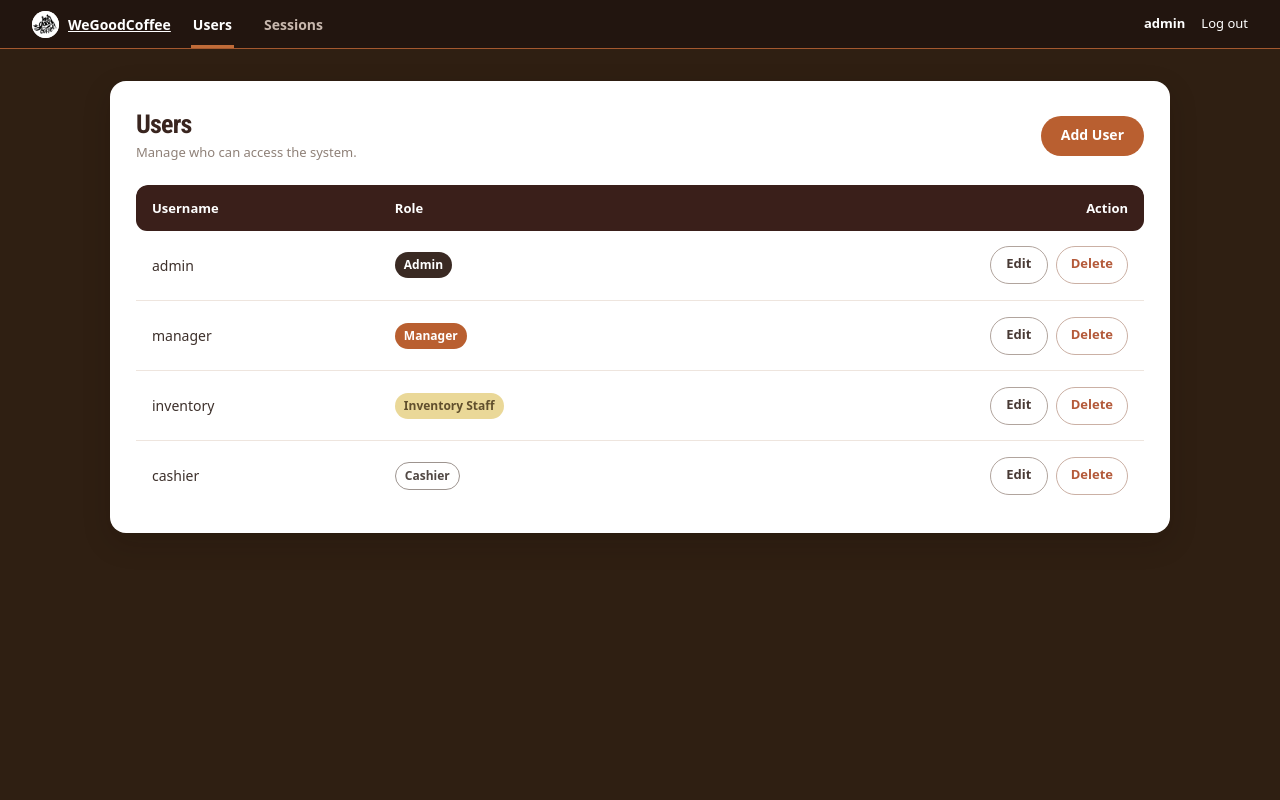
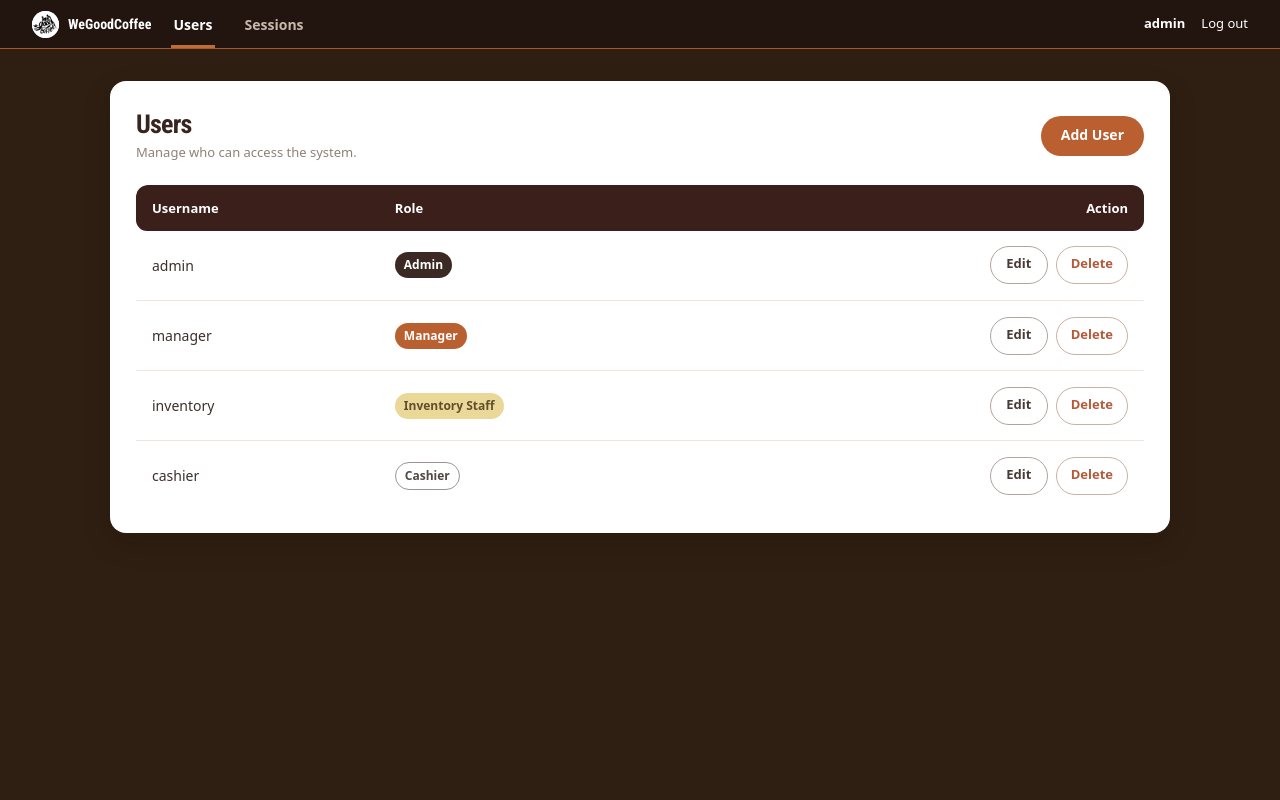
Before and after one commit to sump-exe/weGoodCoffee, a PHP site: page /admin/index.php in a window 1280 px wide. Run offline with PHP 8.4, Linux system fonts and the light colour scheme; a user stored in the database is signed in; data comes from the database, SQL or seed files in the repository.

Commit message:
made the look of the name of the business (within the navigation bar) uniform across all pages

```diff
--- a/admin/index.php
+++ b/admin/index.php
@@ -33,7 +33,7 @@ try {
 </head>
 <body class="admin-page">
     <header class="site-header">
-        <a class="brand" aria-label="WeGoodCoffee home"><img class="brand-logo" src="../img/logo.png" alt=""></a>
+        <a class="brand" aria-label="WeGoodCoffee home"><img class="brand-logo" src="../img/logo.png" alt=""><span class="brand-name">WeGoodCoffee</span></a>
         <nav class="header-nav" aria-label="Admin navigation">
             <a class="active" href="index.php" aria-current="page">Users</a>
             <a href="sessions.php">Sessions</a>
--- a/admin/sessions.php
+++ b/admin/sessions.php
@@ -28,7 +28,7 @@ try {
 </head>
 <body class="admin-page sessions-page">
     <header class="site-header">
-        <a class="brand" aria-label="WeGoodCoffee home"><img class="brand-logo" src="../img/logo.png" alt=""></a>
+        <a class="brand" aria-label="WeGoodCoffee home"><img class="brand-logo" src="../img/logo.png" alt=""><span class="brand-name">WeGoodCoffee</span></a>
         <nav class="header-nav" aria-label="Admin navigation">
             <a href="index.php">Users</a>
             <a class="active" href="sessions.php" aria-current="page">Sessions</a>
--- a/index.php
+++ b/index.php
@@ -76,7 +76,7 @@ if ($requestMethod === 'POST') {
 </head>
 <body>
     <header class="site-header">
-        <a class="brand" aria-label="WeGoodCoffee home"><img class="brand-logo" src="img/logo.png" alt=""></a>
+        <a class="brand" aria-label="WeGoodCoffee home"><img class="brand-logo" src="img/logo.png" alt=""><span class="brand-name">WeGoodCoffee</span></a>
     </header>
 
     <main class="login-stage">
--- a/invStaff/index.php
+++ b/invStaff/index.php
@@ -13,7 +13,7 @@ app_require_role('inventory_staff');
 </head>
 <body class="inventory-page">
     <header class="site-header">
-        <a class="brand" href="../index.php" aria-label="WeGoodCoffee home"><img class="brand-logo" src="../img/logo.png" alt=""></a>
+        <a class="brand" href="../index.php" aria-label="WeGoodCoffee home"><img class="brand-logo" src="../img/logo.png" alt=""><span class="brand-name">WeGoodCoffee</span></a>
         <div class="d-flex align-items-center gap-3 ms-auto">
             <?php app_render_user_profile(); ?>
             <form action="../logout.php" method="post">
--- a/manager/index.php
+++ b/manager/index.php
@@ -13,7 +13,7 @@ app_require_role('manager');
 </head>
 <body>
     <header class="site-header">
-        <a class="brand" href="../index.php" aria-label="WeGoodCoffee home"><img class="brand-logo" src="../img/logo.png" alt=""></a>
+        <a class="brand" href="../index.php" aria-label="WeGoodCoffee home"><img class="brand-logo" src="../img/logo.png" alt=""><span class="brand-name">WeGoodCoffee</span></a>
         <div class="d-flex align-items-center gap-3 ms-auto">
             <?php app_render_user_profile(); ?>
             <form action="../logout.php" method="post">
--- a/manager/menuItems.php
+++ b/manager/menuItems.php
@@ -114,7 +114,7 @@ $statusMessage = $status === 'updated'
 </head>
 <body>
     <header class="site-header">
-        <a class="brand" href="index.php" aria-label="WeGoodCoffee manager home"><img class="brand-logo" src="../img/logo.png" alt=""></a>
+        <a class="brand" href="index.php" aria-label="WeGoodCoffee manager home"><img class="brand-logo" src="../img/logo.png" alt=""><span class="brand-name">WeGoodCoffee</span></a>
         <div class="d-flex align-items-center gap-3 ms-auto">
             <?php app_render_user_profile(); ?>
             <form action="../logout.php" method="post">
--- a/pos/index.php
+++ b/pos/index.php
@@ -20,7 +20,7 @@ $menuState = pos_load_menu($conn);
 </head>
 <body class="pos-page-body">
     <header class="site-header">
-        <a class="brand" href="../index.php" aria-label="WeGoodCoffee home"><img class="brand-logo" src="../img/logo.png" alt=""></a>
+        <a class="brand" href="../index.php" aria-label="WeGoodCoffee home"><img class="brand-logo" src="../img/logo.png" alt=""><span class="brand-name">WeGoodCoffee</span></a>
         <div class="d-flex align-items-center gap-3 ms-auto">
             <?php app_render_user_profile(); ?>
             <form action="../logout.php" method="post">
--- a/styles.css
+++ b/styles.css
@@ -354,12 +354,18 @@ body {
     color: #fff;
     font-size: 14px;
     font-weight: 700;
-}
-.brand::after {
-    content: "WeGoodCoffee";
+    text-decoration: none;
 }
 .brand:hover {
     color: #fff;
+}
+.brand-name {
+    color: #fff;
+    font-family: "Roboto Condensed", "Segoe UI", Arial, sans-serif;
+    font-size: 14px;
+    font-weight: 700;
+    line-height: 1;
+    text-decoration: none;
 }
 .brand-logo {
     width: 27px;
```
